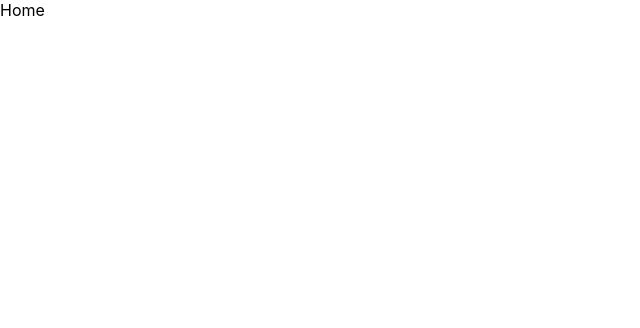
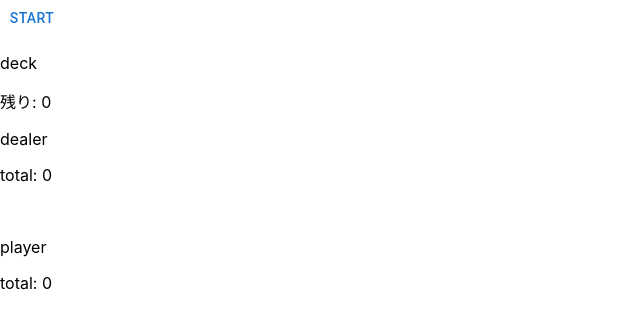
Before and after one commit to pheni-18/blackjack-react, a React (Create React App) app: page / in a window 1280 px wide. Shown: the top 328 px of the page, without its empty margins (0-640 px from the left). Built offline with nearby package versions, Linux system fonts and the light colour scheme.

Commit message:
add main logic

```diff
--- a/package.json
+++ b/package.json
@@ -3,6 +3,9 @@
   "version": "0.1.0",
   "private": true,
   "dependencies": {
+    "@emotion/react": "^11.9.3",
+    "@emotion/styled": "^11.9.3",
+    "@mui/material": "^5.8.5",
     "@testing-library/jest-dom": "^5.16.4",
     "@testing-library/react": "^13.3.0",
     "@testing-library/user-event": "^13.5.0",
--- a/src/App.tsx
+++ b/src/App.tsx
@@ -1,6 +1,6 @@
 import React from 'react';
 import { BrowserRouter as Router, Route, Routes } from 'react-router-dom';
-import { HomePage } from './pages';
+import { HomePage } from './HomePage';
 
 function App() {
   return (
--- /dev/null
+++ b/src/HomePage.tsx
@@ -0,0 +1,209 @@
+import React from 'react';
+import { CardInfo, People } from './types';
+import { Button } from '@mui/material';
+import { sleep, shuffleArray } from './utils';
+
+// TODO: blackjackを追加する
+// TODO: designをいい感じにする
+
+export interface HomePageProps {};
+
+export const HomePage: React.FC<HomePageProps> = (props) => {
+    const [gameStatus, setGateStatus] = React.useState<string>('waiting');
+
+    const [deck, setDeck] = React.useState<CardInfo[]>([]);
+    const [dealer, setDealer] = React.useState<People>({ hand: [], total: 0 });
+    const [player, setPlayer] = React.useState<People>({ hand: [], total: 0 });
+    const [gameResult, setGameResult] = React.useState<string>('');
+
+    const createCards = (): CardInfo[] => {
+        const cards: CardInfo[] = [];
+        const marks = ['spade', 'hurt', 'diamond', 'clover'];
+        const numbers = [1, 2, 3, 4, 5, 6, 7, 8, 9, 10, 11, 12, 13];
+        marks.forEach(mark => {
+            numbers.forEach(number => {
+                cards.push({
+                    mark: mark,
+                    number: number,
+                    isShow: false,
+                });
+            })
+        });
+
+        return cards;
+    };
+
+    const calcNumber = (n: number): number => {
+        if (n > 10) {
+            return 10;
+        }
+
+        return n;
+    };
+
+    const calcTotal = (cards: CardInfo[]): number => {
+        let numbers: number[] = [];
+        cards.forEach(c => {
+            if (c.isShow) {
+                numbers.push(calcNumber(c.number));
+            }
+        });
+
+        numbers = numbers.sort((a, b) => a - b);
+        numbers = numbers.reverse();
+
+        let total: number = 0;
+        numbers.forEach(n => {
+            if (n == 1 && total + 11 <= 21) {
+                total += 11;
+                return;
+            }
+            total += n;
+        });
+        return total;
+    }
+
+    const handleStart = React.useCallback(() => {
+        const cards: CardInfo[] = createCards();
+        let deck = shuffleArray(cards);
+
+        let card = deck.pop() as CardInfo;
+        card.isShow = true;
+        player.hand.push(card);
+
+        card = deck.pop() as CardInfo;
+        card.isShow = true;
+        dealer.hand.push(card);
+
+        card = deck.pop() as CardInfo;
+        card.isShow = true;
+        player.hand.push(card);
+
+        card = deck.pop() as CardInfo;
+        dealer.hand.push(card);
+
+        player.total = calcTotal(player.hand);
+        dealer.total = calcTotal(dealer.hand);
+
+        setDeck([...deck]);
+        setPlayer({...player});
+        setDealer({...dealer});
+        setGateStatus('player');
+    }, [player, dealer]);
+
+    const handleHit = React.useCallback(() => {
+        let card = deck.pop() as CardInfo;
+        card.isShow = true;
+        player.hand.push(card);
+        player.total = calcTotal(player.hand);
+
+        setDeck([...deck]);
+        setPlayer({...player});
+
+        if (player.total > 21) {
+            handleStand();
+        }
+    }, [deck, player]);
+
+    React.useEffect(() => {
+        if (gameStatus != 'dealer') {
+            return;
+        }
+
+        dealer.hand[dealer.hand.length - 1].isShow = true;
+
+        while (dealer.total < 17) {
+            let card = deck.pop() as CardInfo;
+            card.isShow = true;
+            dealer.hand.push(card);
+            dealer.total = calcTotal(dealer.hand);
+        }
+
+        setDeck([...deck]);
+        setDealer({...dealer});
+        setGateStatus('finished');
+    }, [gameStatus, dealer, deck]);
+
+    React.useEffect(() => {
+        if (gameStatus != 'finished') {
+            return;
+        }
+
+        if (player.total > 21) {
+            setGameResult('lose');
+        }
+        else if (dealer.total > 21) {
+            setGameResult('win');
+        }
+        else if (player.total == dealer.total) {
+            setGameResult('draw');
+        }
+        else if (player.total > dealer.total) {
+            setGameResult('win');
+        }
+        else {
+            setGameResult('lose');
+        }
+    }, [gameStatus, player, dealer])
+
+    const handleStand = React.useCallback(() => {
+        setGateStatus('dealer');
+    }, []);
+
+    const handleMoreGame = React.useCallback(() => {
+        setDeck([]);
+        setPlayer({ hand: [], total: 0 });
+        setDealer({ hand: [], total: 0 });
+        setGateStatus('waiting');
+    }, []);
+
+    return (
+        <>
+            {gameStatus == 'waiting' && (
+                <Button onClick={handleStart}>Start</Button>
+            )}
+            {gameStatus == 'player' && (
+                <>
+                    <Button onClick={handleHit}>Hit</Button>
+                    <Button onClick={handleStand}>Stand</Button>
+                </>
+            )}
+            {gameStatus == 'finished' && (
+              <>
+                <h3>{gameResult}</h3>
+                <Button onClick={handleMoreGame}>More Game</Button>
+              </>
+            )}
+            <p>deck</p>
+            <p>残り: {deck.length}</p>
+            <p>dealer</p>
+            {dealer.hand.map(card => {
+                if (card.isShow) {
+                    return (
+                        <>
+                            <p>{card.mark}</p>
+                            <p>{card.number}</p>
+                            <p>{card.isShow}</p>
+                        </>
+                    )
+                }
+            })}
+            <p>total: {dealer.total}</p>
+            <br />
+            <p>player</p>
+            {player.hand.map(card => {
+                return (
+                    <>
+                        <p>{card.mark}</p>
+                        <p>{card.number}</p>
+                        <p>{card.isShow}</p>
+                    </>
+                )
+            })}
+            <p>total: {player.total}</p>
+            {player.total > 21 && (
+                <p>burst!</p>
+            )}
+        </>
+    )
+}
--- a/src/pages/HomePage.tsx
+++ /dev/null
@@ -1,7 +0,0 @@
-import React from 'react';
-
-export interface HomePageProps {};
-
-export const HomePage: React.FC<HomePageProps> = (props) => {
-    return (<>Home</>)
-}
--- a/src/pages/index.ts
+++ /dev/null
@@ -1 +0,0 @@
-export * from './HomePage'
--- /dev/null
+++ b/src/types.ts
@@ -0,0 +1,11 @@
+
+export interface CardInfo {
+    mark: string;
+    number: number;
+    isShow: boolean;
+}
+
+export interface People {
+    hand: CardInfo[];
+    total: number;
+}
--- /dev/null
+++ b/src/utils.ts
@@ -0,0 +1,14 @@
+export const sleep = (sec: number) => {
+    return new Promise(resolve => setTimeout(resolve, sec*1000));
+};
+
+export const shuffleArray = (array: any[]) => {
+    for (let i = (array.length - 1); 0 < i; i--){
+      const r = Math.floor(Math.random() * (i + 1));
+
+      const tmp = array[i];
+      array[i] = array[r];
+      array[r] = tmp;
+    }
+    return array;
+};
```
Also changed, not shown: 1 other file (tests, documents, lock files or other folders).
